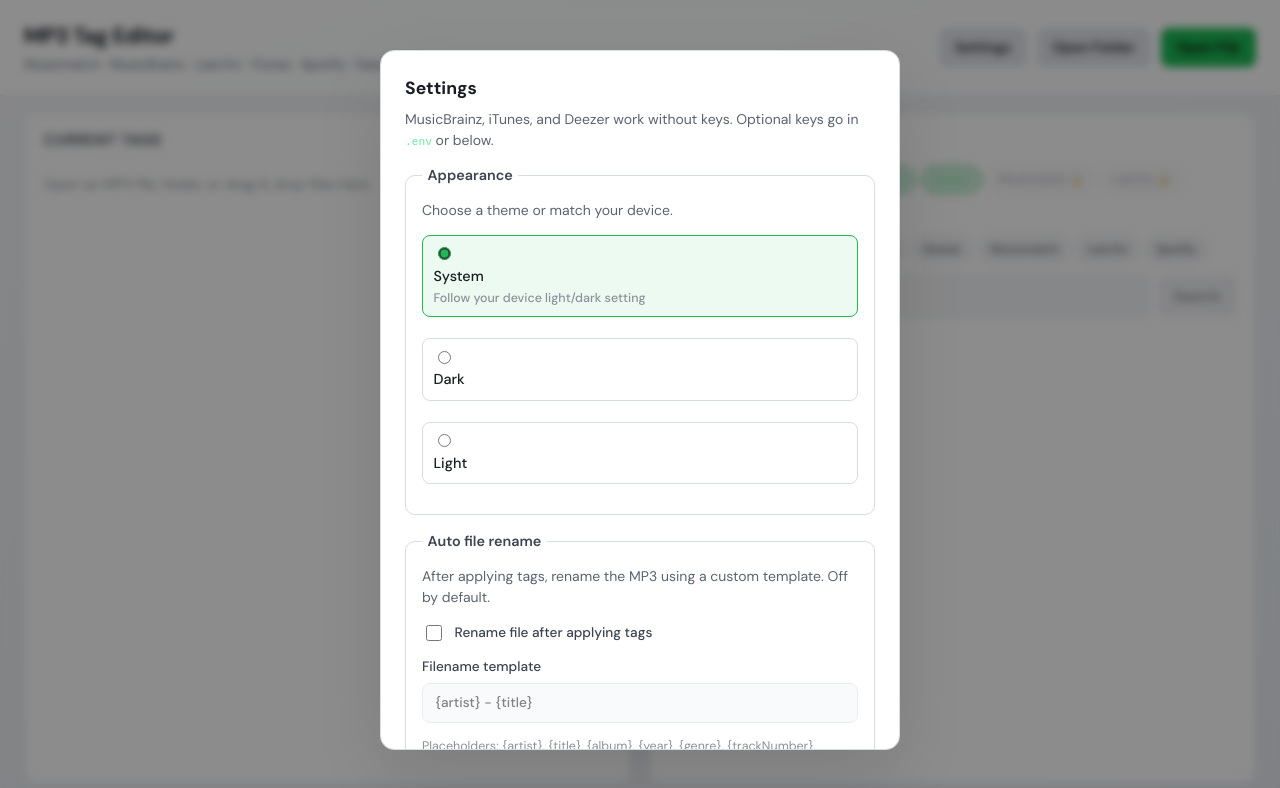
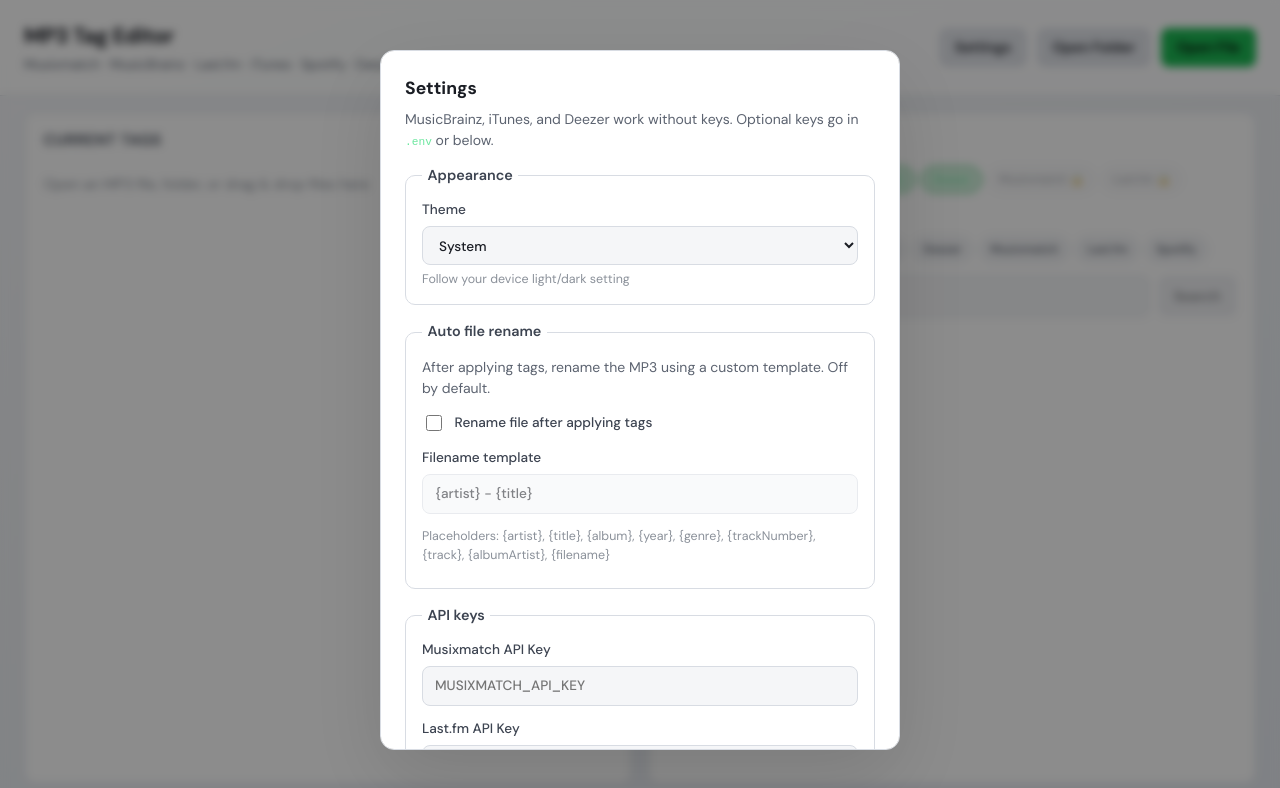
Before and after one commit to axcel-blade/MP3-Tag-Editor, a React (Vite) app: page / in a window 1280 px wide. Both pictures are taken after a click on the button "Settings". Shown: the top 788 px of the page. Built offline with nearby package versions, Linux system fonts and the light colour scheme.

Commit message:
Replace Appearance theme radios with a dropdown in Settings.

```diff
--- a/src/App.css
+++ b/src/App.css
@@ -839,6 +839,21 @@
   border-color: #1db954;
 }
 
+.modal-settings select {
+  background: var(--bg-base);
+  border: 1px solid var(--border);
+  border-radius: 8px;
+  padding: 0.55rem 0.75rem;
+  color: var(--text);
+  font: inherit;
+  cursor: pointer;
+}
+
+.modal-settings select:focus {
+  outline: none;
+  border-color: #1db954;
+}
+
 .modal-settings input:disabled {
   opacity: 0.55;
 }
@@ -869,54 +884,19 @@
   accent-color: #1db954;
 }
 
-.theme-options {
-  display: flex;
-  flex-direction: column;
-  gap: 0.5rem;
+.theme-select-label {
+  margin-bottom: 0.35rem !important;
 }
 
-.theme-option {
-  display: flex;
-  align-items: flex-start;
-  gap: 0.6rem;
-  padding: 0.55rem 0.65rem;
-  border: 1px solid var(--border);
-  border-radius: 8px;
-  cursor: pointer;
-  transition: border-color 0.15s, background 0.15s;
+.theme-select {
+  width: 100%;
 }
 
-.theme-option:hover {
-  border-color: var(--border-strong);
-  background: var(--bg-elevated);
-}
-
-.theme-option:has(input:checked) {
-  border-color: #1db954;
-  background: rgba(29, 185, 84, 0.08);
-}
-
-.theme-option input[type='radio'] {
-  margin-top: 0.15rem;
-  accent-color: #1db954;
-}
-
-.theme-option-text {
-  display: flex;
-  flex-direction: column;
-  gap: 0.15rem;
-}
-
-.theme-option-label {
-  font-size: 0.9rem;
-  font-weight: 500;
-  color: var(--text);
-}
-
-.theme-option-hint {
+.theme-select-hint {
+  margin: 0;
   font-size: 0.78rem;
   color: var(--text-dim);
-  line-height: 1.4;
+  line-height: 1.45;
 }
 
 .settings-hint {
--- a/src/App.jsx
+++ b/src/App.jsx
@@ -799,24 +799,26 @@ function App() {
             <form onSubmit={handleSaveSettings}>
               <fieldset className="settings-section">
                 <legend>Appearance</legend>
-                <p className="modal-desc">Choose a theme or match your device.</p>
-                <div className="theme-options" role="radiogroup" aria-label="Theme">
-                  {THEME_OPTIONS.map(({ value, label, hint }) => (
-                    <label key={value} className="theme-option">
-                      <input
-                        type="radio"
-                        name="theme"
-                        value={value}
-                        checked={appSettings.theme === value}
-                        onChange={() => setAppSettings((s) => ({ ...s, theme: value }))}
-                      />
-                      <span className="theme-option-text">
-                        <span className="theme-option-label">{label}</span>
-                        {hint && <span className="theme-option-hint">{hint}</span>}
-                      </span>
-                    </label>
-                  ))}
-                </div>
+                <label className="theme-select-label">
+                  Theme
+                  <select
+                    className="theme-select"
+                    value={appSettings.theme}
+                    onChange={(e) =>
+                      setAppSettings((s) => ({ ...s, theme: normalizeThemeMode(e.target.value) }))
+                    }
+                    aria-label="Theme"
+                  >
+                    {THEME_OPTIONS.map(({ value, label }) => (
+                      <option key={value} value={value}>
+                        {label}
+                      </option>
+                    ))}
+                  </select>
+                </label>
+                {appSettings.theme === 'system' && (
+                  <p className="theme-select-hint">Follow your device light/dark setting</p>
+                )}
               </fieldset>
 
               <fieldset className="settings-section">
```
